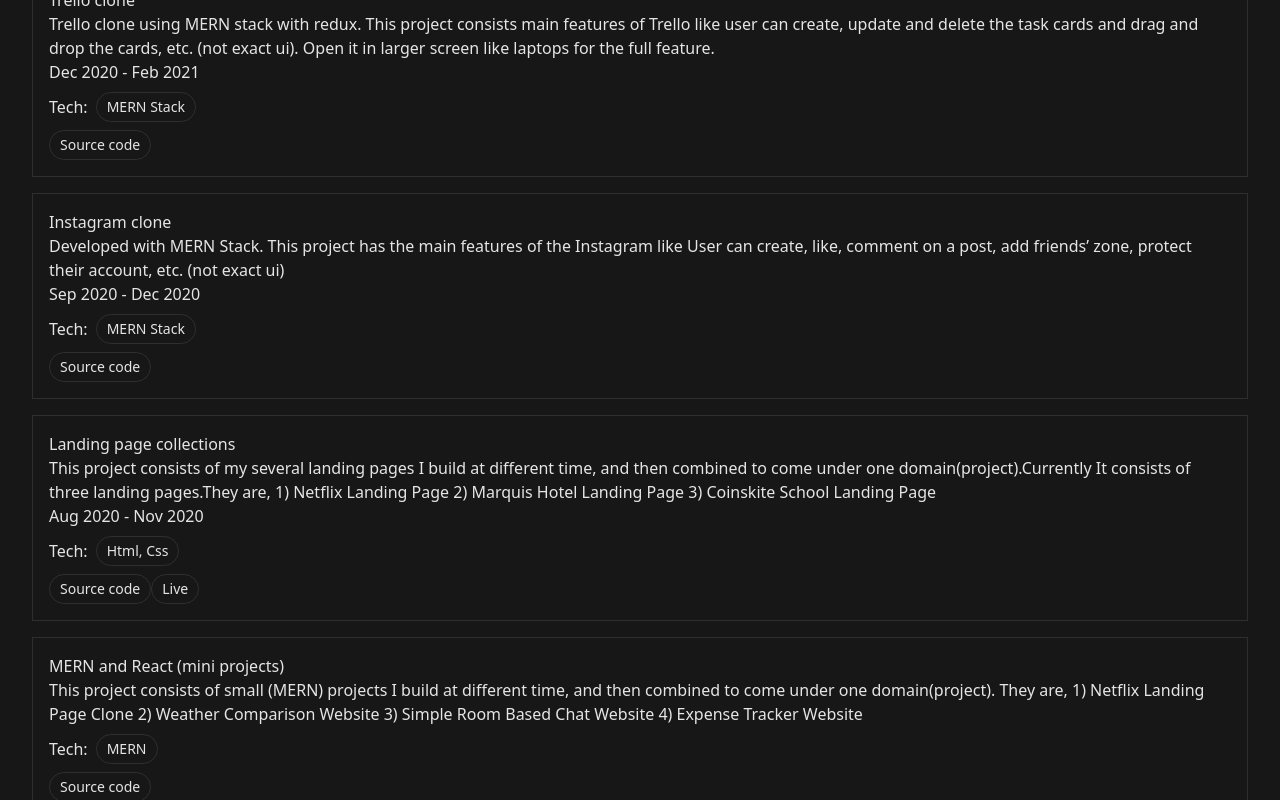
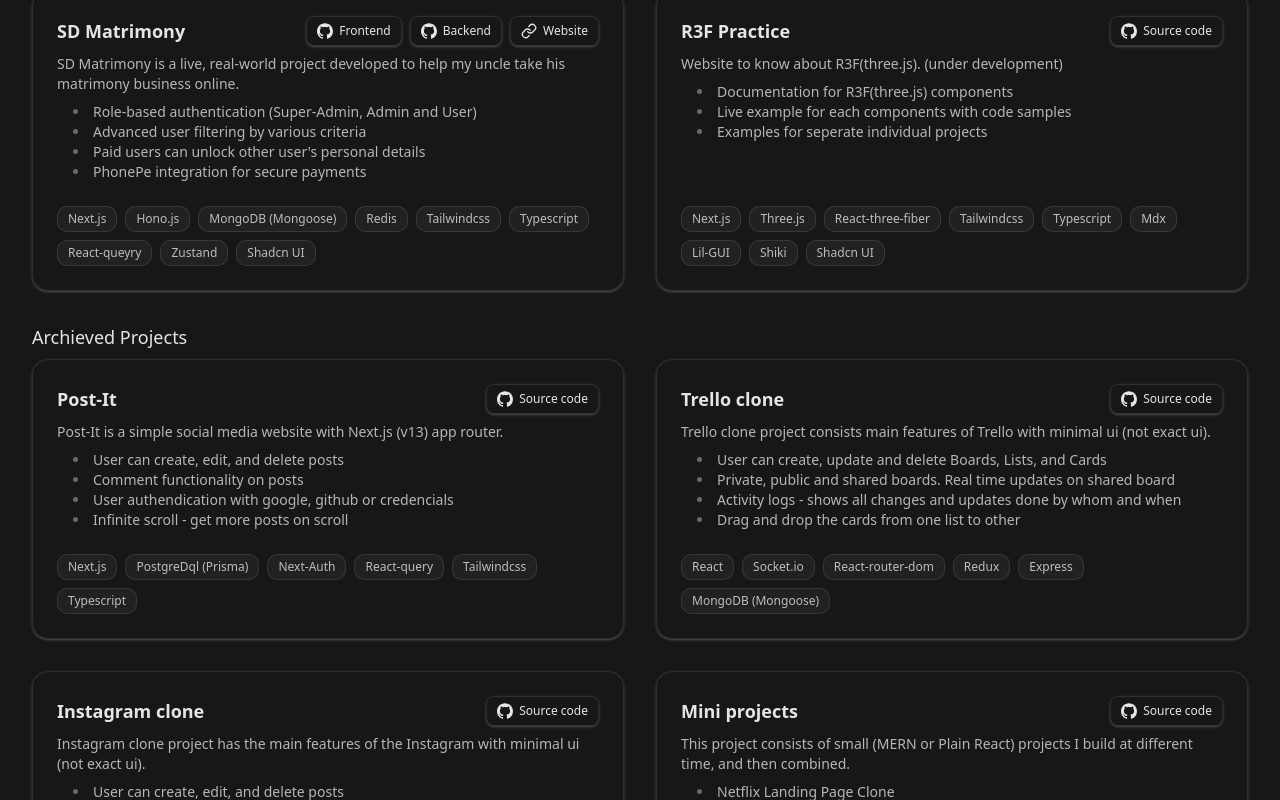
Before and after one commit to glRajkumar/portfolio, a Next.js app: page / in a window 1280 px wide. Shown: the part 3860-4660 px from the top of the page. Built offline with nearby package versions, Linux system fonts and the light colour scheme.

Commit message:
feat: projects

```diff
--- a/app/layout.tsx
+++ b/app/layout.tsx
@@ -1,5 +1,6 @@
 import type { Metadata } from "next";
 import "./globals.css";
+
 import { ThemeProvider } from "@/components/theme/provider";
 
 export const metadata: Metadata = {
--- a/components/home/data.ts
+++ b/components/home/data.ts
@@ -22,11 +22,10 @@ type expT = {
   compDescription?: string
 }
 
-type projT = {
+export type projT = {
   title: string
   description: string
   technologies: string[]
-  timeline: string
   features: string[]
   links: {
     description: string
@@ -158,13 +157,83 @@ export const experiences: expT[] = [
   }
 ]
 
-export const projects: projT[] = [
+export const liveProjects: projT[] = [
+  {
+    title: "SD Matrimony",
+    description: "SD Matrimony is a live, real-world project developed to help my uncle take his matrimony business online.",
+    technologies: ["Next.js", "Hono.js", "MongoDB (Mongoose)", "Redis", "Tailwindcss", "Typescript", "React-queyry", "Zustand", "Shadcn UI"],
+    features: [
+      "Role-based authentication (Super-Admin, Admin and User)",
+      "Advanced user filtering by various criteria",
+      "Paid users can unlock other user's personal details",
+      "PhonePe integration for secure payments",
+    ],
+    links: [
+      {
+        description: "Frontend",
+        type: "github",
+        url: "https://github.com/glRajkumar/sdm-matrimony-frontend",
+      },
+      {
+        description: "Backend",
+        type: "github",
+        url: "https://github.com/glRajkumar/sdm-matrimony-backend",
+      },
+      {
+        description: "Website",
+        type: "live",
+        url: "https://sdmatrimony.com",
+      },
+    ]
+  },
+  {
+    title: "R3F Practice",
+    description: "Website to know about R3F(three.js). (under development)",
+    technologies: ["Next.js", "Three.js", "React-three-fiber", "Tailwindcss", "Typescript", "Mdx", "Lil-GUI", "Shiki", "Shadcn UI"],
+    features: [
+      "Documentation for R3F(three.js) components",
+      "Live example for each components with code samples",
+      "Examples for seperate individual projects"
+    ],
+    links: [
+      {
+        description: "Source code",
+        type: "github",
+        url: "https://github.com/glRajkumar/threejs-r3f",
+      }
+    ]
+  },
+]
+
+export const archievedProjects: projT[] = [
+  {
+    title: "Post-It",
+    description: "Post-It is a simple social media website with Next.js (v13) app router.",
+    technologies: ["Next.js", "PostgreDql (Prisma)", "Next-Auth", "React-query", "Tailwindcss", "Typescript"],
+    features: [
+      "User can create, edit, and delete posts",
+      "Comment functionality on posts",
+      "User authendication with google, github or credencials",
+      "Infinite scroll - get more posts on scroll"
+    ],
+    links: [
+      {
+        description: "Source code",
+        type: "github",
+        url: "https://github.com/glRajkumar/fullstack-nextjs",
+      }
+    ]
+  },
   {
     title: "Trello clone",
-    description: "Trello clone using MERN stack with redux. This project consists main features of Trello like user can create, update and delete the task cards and drag and drop the cards, etc. (not exact ui). Open it in larger screen like laptops for the full feature.",
-    technologies: ["MERN Stack"],
-    timeline: "Dec 2020 - Feb 2021",
-    features: [],
+    description: "Trello clone project consists main features of Trello with minimal ui (not exact ui).",
+    technologies: ["React", "Socket.io", "React-router-dom", "Redux", "Express", "MongoDB (Mongoose)"],
+    features: [
+      "User can create, update and delete Boards, Lists, and Cards",
+      "Private, public and shared boards. Real time updates on shared board",
+      "Activity logs - shows all changes and updates done by whom and when",
+      "Drag and drop the cards from one list to other",
+    ],
     links: [
       {
         description: "Source code",
@@ -175,10 +244,14 @@ export const projects: projT[] = [
   },
   {
     title: "Instagram clone",
-    description: "Developed with MERN Stack. This project has the main features of the Instagram like User can create, like, comment on a post, add friends’ zone, protect their account, etc. (not exact ui)",
-    technologies: ["MERN Stack"],
-    timeline: "Sep 2020 - Dec 2020",
-    features: [],
+    description: "Instagram clone project has the main features of the Instagram with minimal ui (not exact ui).",
+    technologies: ["React", "React-router-dom", "Redux", "Express", "MongoDB (Mongoose)"],
+    features: [
+      "User can create, edit, and delete posts",
+      "Like and comment functionality on posts",
+      "Request to follow private accounts and directly follow public accounts",
+      "View followed user's friends and thier posts",
+    ],
     links: [
       {
         description: "Source code",
@@ -188,16 +261,32 @@ export const projects: projT[] = [
     ],
   },
   {
-    title: "Landing page collections",
-    description: `
-      This project consists of my several landing pages I build at different time, and then combined to come under one domain(project).Currently It consists of three landing pages.They are,
-        1) Netflix Landing Page
-        2) Marquis Hotel Landing Page
-        3) Coinskite School Landing Page
-      `,
-    technologies: ["Html, Css"],
-    timeline: "Aug 2020 - Nov 2020",
-    features: [],
+    title: "Mini projects",
+    description: "This project consists of small (MERN or Plain React) projects I build at different time, and then combined.",
+    technologies: ["React", "React-router-dom", "Express", "MongoDB (Mongoose)"],
+    features: [
+      "Netflix Landing Page Clone",
+      "Weather Comparison Website",
+      "Simple Room Based Chat Website",
+      "Expense Tracker Website"
+    ],
+    links: [
+      {
+        description: "Source code",
+        type: "github",
+        url: "https://github.com/glRajkumar/Mini_projects",
+      }
+    ],
+  },
+  {
+    title: "Landing pages",
+    description: "This project consists of my several landing pages I build at different time, and then combined.",
+    technologies: ["Html", "Css"],
+    features: [
+      "Netflix Landing Page",
+      "Marquis Hotel Landing Page",
+      "Coinskite School Landing Page",
+    ],
     links: [
       {
         description: "Source code",
@@ -208,26 +297,6 @@ export const projects: projT[] = [
         description: "Live",
         type: "live",
         url: "https://glrajkumar.github.io/Landing_page_collections"
-      }
-    ],
-  },
-  {
-    title: "MERN and React (mini projects)",
-    description: `
-      This project consists of small (MERN) projects I build at different time, and then combined to come under one domain(project). They are,
-        1) Netflix Landing Page Clone
-        2) Weather Comparison Website
-        3) Simple Room Based Chat Website
-        4) Expense Tracker Website
-      `,
-    technologies: ["MERN"],
-    timeline: "",
-    features: [],
-    links: [
-      {
-        description: "Source code",
-        type: "github",
-        url: "https://github.com/glRajkumar/Mini_projects",
       }
     ],
   },
--- a/components/home/educations.tsx
+++ b/components/home/educations.tsx
@@ -20,7 +20,7 @@ function Educations() {
               </p>
               <p className="text-primary/90">{edu.institution}</p>
             </div>
-            {i < educations.length - 1 && <div className="-mx-8 py-5 bg-pattern border-y"></div>}
+            {i < educations.length - 1 && <div className="-mx-8 py-2.5 bg-pattern border-y"></div>}
           </Fragment>
         ))
       }
--- a/components/home/experiences.tsx
+++ b/components/home/experiences.tsx
@@ -29,7 +29,7 @@ function Experiences() {
               {ex.compDescription}
             </div>
 
-            <ul className={cn("px-2 sm:px-4 pb-4 text-[13px] sm:text-[15px] list-disc list-inside marker:text-secondary-foreground/70", ex.listCls)}>
+            <ul className={cn("px-4 pb-4 text-[13px] sm:text-[15px] list-disc list-inside marker:text-secondary-foreground/70", ex.listCls)}>
               {ex.descriptions.map((d, j) => {
                 if (typeof d === "string") {
                   return (
--- a/components/home/footer.tsx
+++ b/components/home/footer.tsx
@@ -1,8 +1,8 @@
 
 function Footer() {
   return (
-    <footer className="p-4 text-center border-t">
-      © 2025 - All Rights Reserved.
+    <footer className="p-4 text-sm text-muted-foreground text-center border-t">
+      Designed & Developed by <a href="/" className="text-[15px] font-medium text-primary underline hover:text-teal-500">Raj kumar</a>
     </footer>
   )
 }
--- a/components/home/projects.tsx
+++ b/components/home/projects.tsx
@@ -1,33 +1,87 @@
-import { projects } from "./data";
+import { Link } from "lucide-react";
+import { archievedProjects, liveProjects, type projT } from "./data";
+
+type props = {
+  title: string
+  list: projT[]
+}
+
+function Card({ title, list }: props) {
+  return (
+    <>
+      <div className="mb-2 text-lg font-medium">{title} Projects</div>
+      <div className="grid lg:grid-cols-2 gap-6 lg:gap-8 mb-8">
+        {
+          list.map(pro => (
+            <div key={pro.title} className="dfc in-out p-4 sm:p-6 border rounded-2xl shadow dark:shadow-white/20">
+              <div className="df flex-wrap">
+                <p className="text-lg font-semibold shrink-0 mr-auto">{pro.title}</p>
+
+                {pro.links.map(l => (
+                  <a
+                    key={l.url}
+                    href={l.url}
+                    target="_blank"
+                    className="df gap-1.5 px-2.5 py-1.5 text-xs border rounded-md hover:bg-primary hover:text-primary-foreground transition-colors cursor-pointer shadow dark:shadow-white/20"
+                  >
+                    {
+                      l.type === "github"
+                        ?
+                        <svg role="img" viewBox="0 0 24 24" className="size-4" fill="currentColor">
+                          <title>GitHub</title>
+                          <path d="M12 .297c-6.63 0-12 5.373-12 12 0 5.303 3.438 9.8 8.205 11.385.6.113.82-.258.82-.577 0-.285-.01-1.04-.015-2.04-3.338.724-4.042-1.61-4.042-1.61C4.422 18.07 3.633 17.7 3.633 17.7c-1.087-.744.084-.729.084-.729 1.205.084 1.838 1.236 1.838 1.236 1.07 1.835 2.809 1.305 3.495.998.108-.776.417-1.305.76-1.605-2.665-.3-5.466-1.332-5.466-5.93 0-1.31.465-2.38 1.235-3.22-.135-.303-.54-1.523.105-3.176 0 0 1.005-.322 3.3 1.23.96-.267 1.98-.399 3-.405 1.02.006 2.04.138 3 .405 2.28-1.552 3.285-1.23 3.285-1.23.645 1.653.24 2.873.12 3.176.765.84 1.23 1.91 1.23 3.22 0 4.61-2.805 5.625-5.475 5.92.42.36.81 1.096.81 2.22 0 1.606-.015 2.896-.015 3.286 0 .315.21.69.825.57C20.565 22.092 24 17.592 24 12.297c0-6.627-5.373-12-12-12" />
+                        </svg>
+                        : <Link className="size-4" />
+                    }
+                    {l.description}
+                  </a>
+                ))}
+              </div>
+
+              <div className="flex-1 text-sm text-secondary-foreground/70">
+                <p className=" text-balanc">{pro.description}</p>
+
+                <ul className="pl-4 mt-2 mb-4 list-disc sm:list-inside marker:text-primary/40">
+                  {
+                    pro.features.map((f, i) => (
+                      <li key={i}>{f}</li>
+                    ))
+                  }
+                </ul>
+              </div>
+
+              <div className="df flex-wrap">
+                <span className="sr-only">Technologies used</span>
+                {pro.technologies.map(t => (
+                  <span
+                    key={t}
+                    className="px-2.5 py-1 text-xs text-primary/80 border rounded-lg bg-primary/5"
+                  >
+                    {t}
+                  </span>
+                ))}
+              </div>
+            </div>
+          ))
+        }
+      </div>
+    </>
+  )
+}
 
 function Projects() {
   return (
     <section className="p-8">
-      <h3 className="mb-2 text-4xl text-center">Projects</h3>
+      <h3 className="mb-8 text-4xl text-center">Projects</h3>
+      <Card
+        title="Live"
+        list={liveProjects}
+      />
 
-      {
-        projects.map(pro => (
-          <div key={pro.title} className="in-out p-4 mb-4 border">
-            <p>{pro.title}</p>
-            <p>{pro.description}</p>
-            <p>{pro.timeline}</p>
-            <p className="df my-2">
-              Tech:
-              {pro.technologies.map(t => (
-                <button key={t} className="px-2.5 py-1 text-sm border rounded-full">
-                  {t}
-                </button>
-              ))}
-            </p>
-
-            {pro.links.map(l => (
-              <button key={l.url} className="px-2.5 py-1 text-sm border rounded-full">
-                {l.description}
-              </button>
-            ))}
-          </div>
-        ))
-      }
+      <Card
+        title="Archieved"
+        list={archievedProjects}
+      />
     </section>
   )
 }
```
